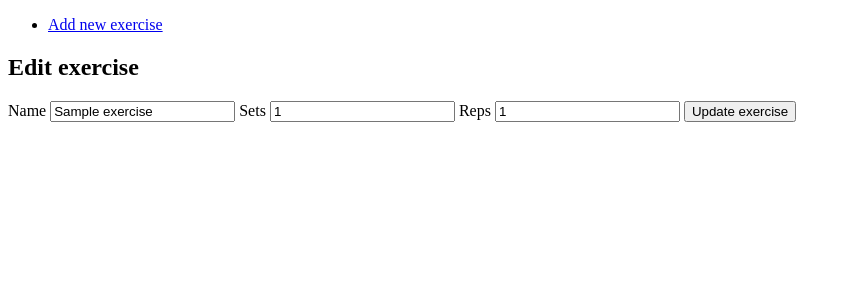
After one commit to frasey/workout, a Flask app: page /exercise/1 in a window 1280 px wide. The commit adds this page. Shown: the top 300 px of the page, without its empty margins (0-851 px from the left). Run offline with Flask 3, Linux system fonts and the light colour scheme; tables that the repository leaves empty hold one stand-in row (values such as "Sample post").

Commit message:
added edit.jinja and exercise controller edit

```diff
--- a/controllers/exercise_controller.py
+++ b/controllers/exercise_controller.py
@@ -12,14 +12,7 @@ def show_all():
     workouts = Workout.query.all()
     return render_template("exercises/add_new.jinja", exercises=exercises, workouts=workouts)
 
-# edit exercises
-
-# update exercsies
-
-# delete exercise
-
 # add exercise
-
 @exercise_blueprint.route("/exercise/new", methods=['POST'])
 def add_new_exercise():
     name = request.form["name"]
@@ -30,3 +23,13 @@ def add_new_exercise():
     db.session.add(new_exercise)
     db.session.commit()
     return redirect("/exercise")
+
+# edit exercises
+@exercise_blueprint.route("/exercise/<id>")
+def edit(id):
+    exercise = Exercise.query.get(id)
+    return render_template('exercises/edit.jinja', exercise=exercise)
+
+
+
+# delete exercise
--- a/templates/exercises/add_new.jinja
+++ b/templates/exercises/add_new.jinja
@@ -15,7 +15,9 @@
 
     <h2>All exercises</h2>
     {% for exercise in exercises %}
-        {{ exercise.name }} {{exercise.sets}} {{exercise.reps}}
+        {{ exercise.name }}: {{exercise.sets}} sets {{exercise.reps}} reps
+        <a href="/exercise/{{exercise.id}}">Edit</a>
+        <br>
     {% endfor %}
 
 {% endblock content %}
--- /dev/null
+++ b/templates/exercises/edit.jinja
@@ -0,0 +1,18 @@
+{% extends 'base.jinja' %} {% block content %}
+
+    <h2>Edit exercise</h2>
+
+    <form action="/exercise/{{ exercise.id }}" method="post">
+        <label for="name">Name</label>
+        <input type="text" name="name" id="name" value="{{ exercise.name }}">
+
+        <label for="sets">Sets</label>
+        <input type="number" name="sets" id="sets" value="{{ exercise.sets }}">
+
+        <label for="reps">Reps</label>
+        <input type="number" name="reps" id="reps" value="{{ exercise.reps }}">
+
+        <input type="submit" value="Update exercise">
+    </form>
+
+{% endblock content %}
```
